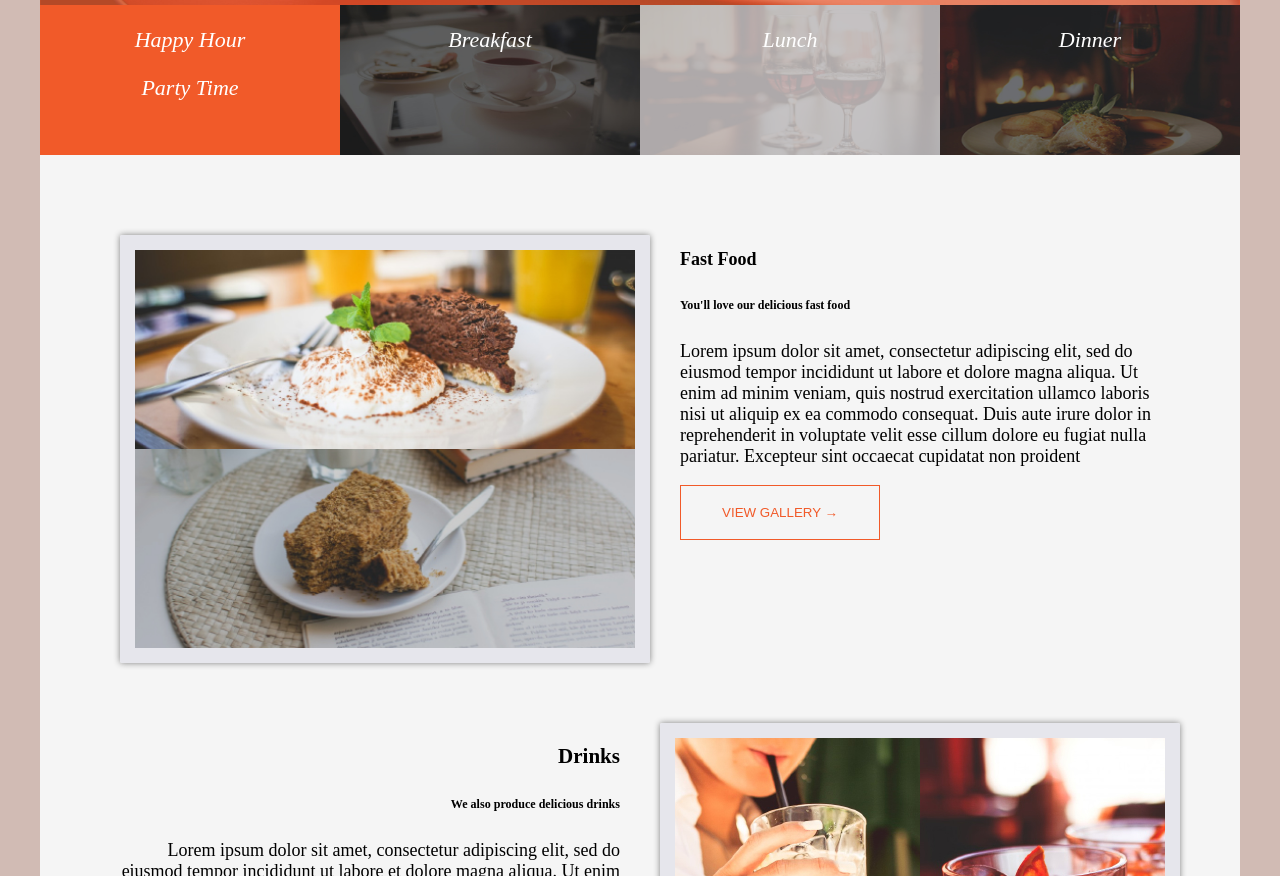
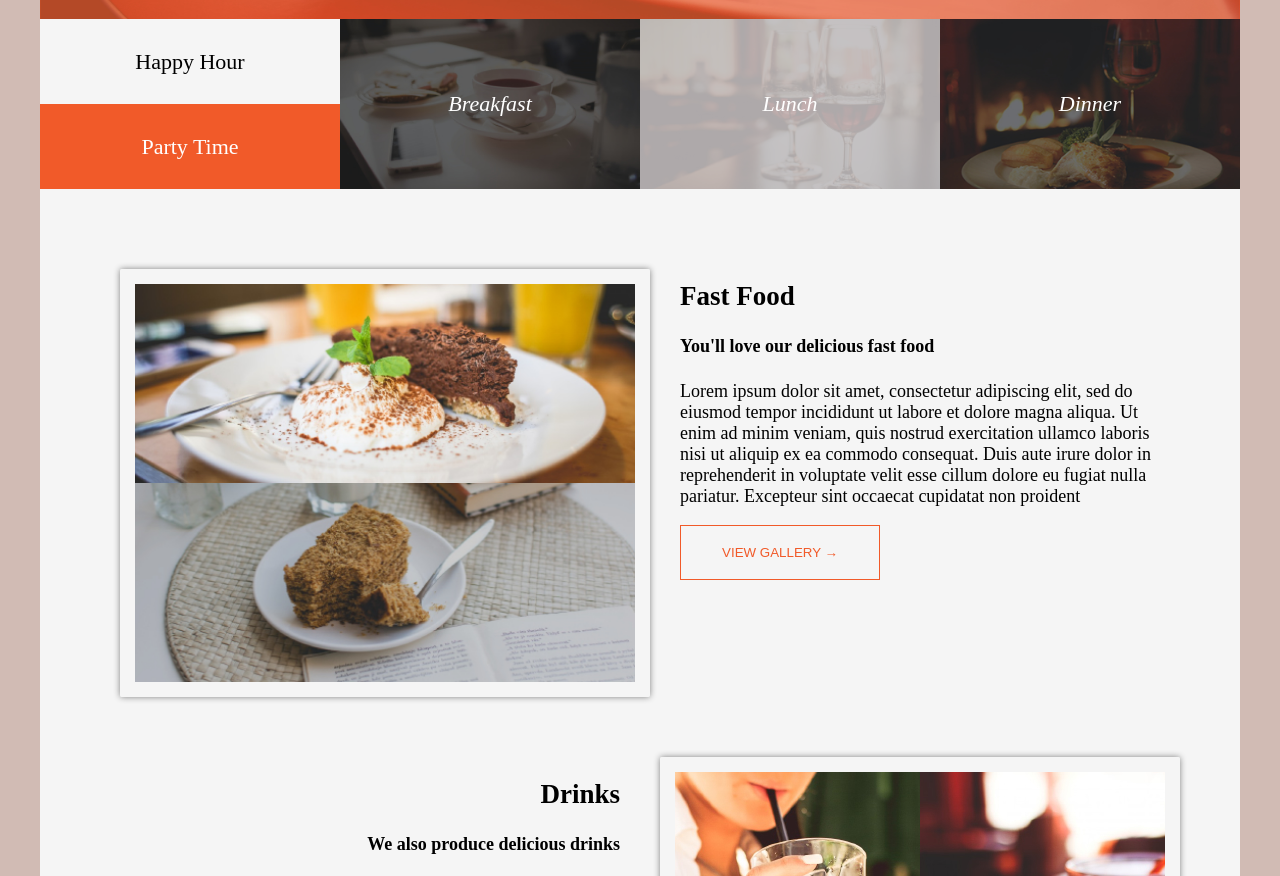
Before and after one commit to jLuseno161/Anitas-Kitchen, a plain HTML site: page index.html in a window 1280 px wide. Shown: the part 436-1312 px from the top of the page. Drawn offline with Linux system fonts and the light colour scheme.

Commit message:
Add table and style services

```diff
--- a/index.html
+++ b/index.html
@@ -10,16 +10,20 @@
     <body>
         <div class="maindiv">
             <div class="menulogo">
+                <img src="https://www.google.com/url?sa=i&url=https%3A%2F%2Fwww.clipartmax.com%2Fmiddle%2Fm2i8G6G6b1m2A0G6_call-610-465-white-hamburger-menu-icon-png%2F&psig=AOvVaw2B13U_Tsjr9KMlmKo8hL7F&ust=1615140885689000&source=images&cd=vfe&ved=2ahUKEwi3r6bnopzvAhUV0eAKHbuRBJUQjRx6BAgAEAc" alt="">
                 <img src="assets/logoBig.png" alt="logo">
                 <p>We provide The Best Food<br>At The <b>Right Price</b></p>
             </div>
             <div class="services">
                 <div id="fun_time">
-                    <div id=""><!--Not complete-->
-                        <span id="serv1"><p>Happy Hour</p></span>
-                        <span id="serv2"><p>Party Time</p></span>
-                    </div>
-
+                    <table class="funtype">
+                        <tr id="serv1" >
+                           <td>Happy Hour</td>
+                        </tr>
+                        <tr id="serv2">
+                            <td>Party Time</td>
+                        </tr>
+                    </table>
                 </div>
                 <div id="breakfast">
                        <p>Breakfast</p>
@@ -42,8 +46,8 @@
                     </div>
 
                     <div id="ff_text">
-                        <h4>Fast Food</h4>
-                        <h6>You'll love our delicious fast food</h6>
+                        <h2>Fast Food</h2>
+                        <h4>You'll love our delicious fast food</h4>
                         <p>Lorem ipsum dolor sit amet, consectetur adipiscing elit, sed do eiusmod tempor incididunt ut
                             labore et dolore magna aliqua. Ut enim ad minim veniam, quis nostrud exercitation ullamco
                             laboris nisi ut aliquip ex ea commodo consequat. Duis aute irure dolor in reprehenderit in
@@ -55,8 +59,8 @@
                 </div>
                 <div class="drinks">
                     <div id="d_text">
-                        <h3>Drinks</h3>
-                        <h6>We also produce delicious drinks</h6>
+                        <h2>Drinks</h2>
+                        <h4>We also produce delicious drinks</h4>
                         <p>Lorem ipsum dolor sit amet, consectetur adipiscing elit, sed do eiusmod tempor incididunt ut
                             labore et dolore magna aliqua. Ut enim ad minim veniam, quis nostrud exercitation ullamco
                             laboris nisi ut aliquip ex ea commodo consequat. Duis aute irure dolor in reprehenderit in
@@ -76,7 +80,7 @@
             </div>
             <div class="fooditems">
                 <div>
-                    <table>
+                    <table class="foodtype">
                     <tr>
                         <th>Fast Food</th>
                         <th>Drinks</th>
@@ -122,7 +126,6 @@
                     <div id = "vertical"></div>
                     <div id="about">
                         <h3>About Menu</h3>
-                        <h4>George Richard</h4>
                         <p>We are menu a little team of 7 members Ut wisi enim and minim veniam,
                             quis nos trudexer ci tation ullamcorper suscipit lob ortis nisi aliquip ex ea commodo conse quat. Duisau tem vel eum iriure dolor in.</p>
                     </div>
@@ -142,7 +145,7 @@
                 <img src="assets/footerlogos/facebook.png" alt="">
                 <img src="assets/footerlogos/twitter.png" alt="">
                 <img src="assets/footerlogos/pinterest.png" alt="">
-                <p>2016 Menu Restaurant</p>
+                <p><span id="copyright">2016 Menu Restaurant</span></p>
 
 
             </div>
--- a/style.css
+++ b/style.css
@@ -29,15 +29,34 @@ body{
 .services {
     display: flex;
     flex-direction: row;
-    height: 150px;
+    height: 170px;
     color: white;
     font-style: italic;
 }
-#fun_time,#breakfast, #lunch, #dinner{
+.funtype{
+    margin: 0px;
+    width: 100%;
+    height: 100%;
+    border-collapse: collapse;
+    font-style: normal;
+
+}
+tr#serv1{
+    background-color: whitesmoke;
+    color: black;
+}
+#fun_time{
     flex: 1;
     text-align: center;
+
+}
+#breakfast, #lunch, #dinner{
+    flex: 1;
+    text-align: center;
+    padding-top: 50px;
     background-size: 100% 100%;
     background-repeat: no-repeat;
+
 }
 #breakfast{
     background-image: url('assets/foodtop/breakfast.jpg');
@@ -72,7 +91,7 @@ body{
     width: 100%;
     display: flex;
     flex-direction: column;
-    border: 15px solid rgb(230, 230, 236);
+    border: 15px solid whitesmoke;
     border-radius: 2px;
     box-shadow: 0px 0px 6px grey;
     overflow: hidden;
@@ -102,7 +121,7 @@ body{
     width: 100%;
     display: flex;
     flex-direction: row;
-    border: 15px solid rgb(230, 230, 236);
+    border: 15px solid whitesmoke;
     border-radius: 2px;
     box-shadow: 0px 0px 6px grey;
     overflow: hidden;
@@ -117,8 +136,6 @@ body{
     text-align: right;
     font-size: 18px;
 }
-
-/**************************************************************************/
 .fooditems{
     background-image: url('assets/backgrounds/foodsBg.jpg');
     background-size: 100% 100%;
@@ -144,6 +161,7 @@ body{
     justify-content: space-around;
     justify-content: center;
     align-items: center;
+    font-size: 18px;
 
 }
 #food{
@@ -155,14 +173,14 @@ body{
 #tr{
     text-align: center;
 }
-table{
+.foodtype{
     margin: 0px;
     width: 100%;
     border-collapse: collapse;
 }
 th{
     background-color: gainsboro;
-    border: 1px solid rgb(170, 169, 169);
+    border: 1px solid rgb(206, 203, 203);
     padding: 10px;
     height: 50px;
 }
@@ -171,8 +189,6 @@ th:hover{
     border: 1px solid whitesmoke;
     color: #F15A29;
 }
-
-/**************************************************************************/
 .customers{
     height: auto;
     width: auto;
@@ -188,7 +204,7 @@ th:hover{
     box-sizing: border-box;
     border-radius: 2px;
     box-shadow: 0px 0px 6px grey;
-    padding: 30px;
+    padding: 20px;
 }
 #vertical {
     border-left: 1px solid grey;
@@ -197,7 +213,7 @@ th:hover{
 }
 #cst_review, #about{
     text-align: center;
-    font-size: 18px;
+    font-size: 16.5px;
 }
 #cst_review{
     flex: 3;
@@ -222,11 +238,10 @@ th:hover{
     padding: 40px;
     color: whitesmoke;
 }
-
 #textbox{
     background-color: rgb(88, 87, 87);
     width: 400px;
-    height:52px ;
+    height:50px ;
     border: none;
     margin-top: 5px;
     margin: 20px;
@@ -235,17 +250,23 @@ th:hover{
 ::placeholder{
     color: white;
     opacity: 1;
+    padding-left: 10px;
 }
 #Subscribe{
     background-color: #F15A29;
     width: 200px;
-    height:55px ;
+    height:50px ;
     border:none;
     color: whitesmoke;
 }
 .footer{
     text-align: center;
     padding-top: 40px;
+    font-size: 18px;
+    color: white;
+}
+#copyright{
+    font-size: 15px;
 }
 #alignlogo{
     align-items: center;
```
Lines whose indentation alone changed are shown as unchanged.
